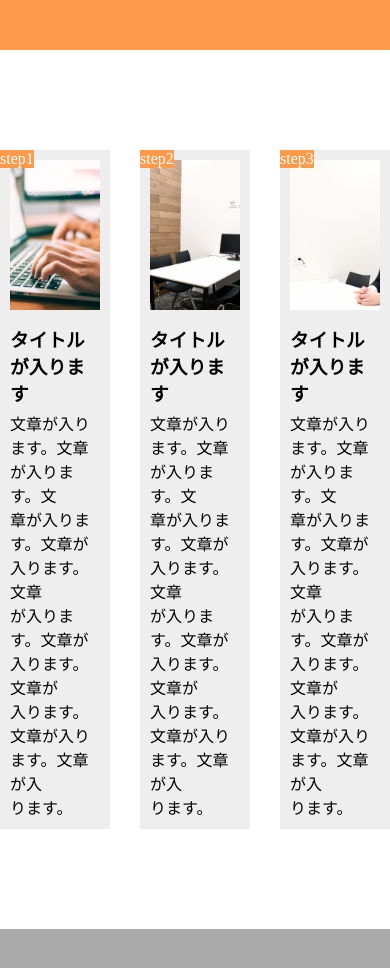
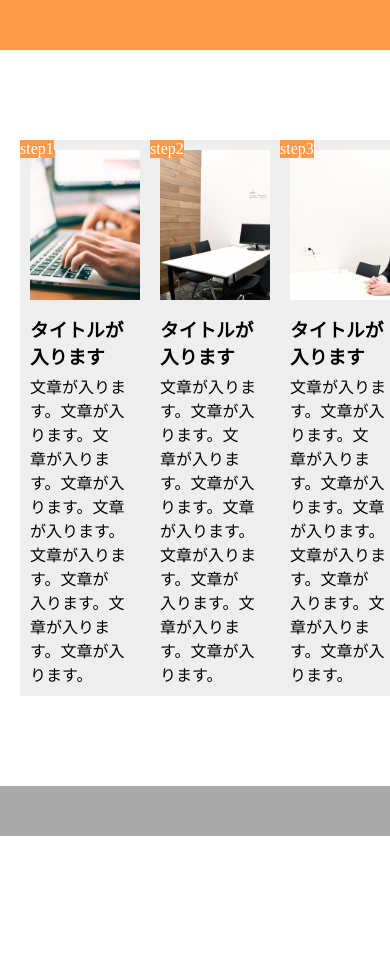
Before and after one commit to NANAKUNITA/chapter10, a plain HTML site: page chapter10/chapter10.html in a window 390 px wide. After the commit the page ends 844 px from the top, so only its background shows below. Drawn offline with Linux system fonts and the light colour scheme.

Commit message:
Update chapter10.css

```diff
--- a/chapter10/chapter10.css
+++ b/chapter10/chapter10.css
@@ -17,7 +17,6 @@ main{
 
 .step-box{
   width: 300px;
-  margin-right: 30px;
   padding: 10px;
   position: relative;
   background-color: #eee;
@@ -67,6 +66,7 @@ footer{
 
 @media screen and (max-width:768px){
   main{
+    margin: 20px;
     width: 100%;
     padding :50px 0;
     display: flex;
@@ -74,4 +74,11 @@ footer{
     align-items: center;
     flex-flow; column;
   }
+   .step-box{
+    margin: 20px auto;
+  }
+
+  .step-box:last-child{
+    margin: 20px auto;
+  }
 }
```
